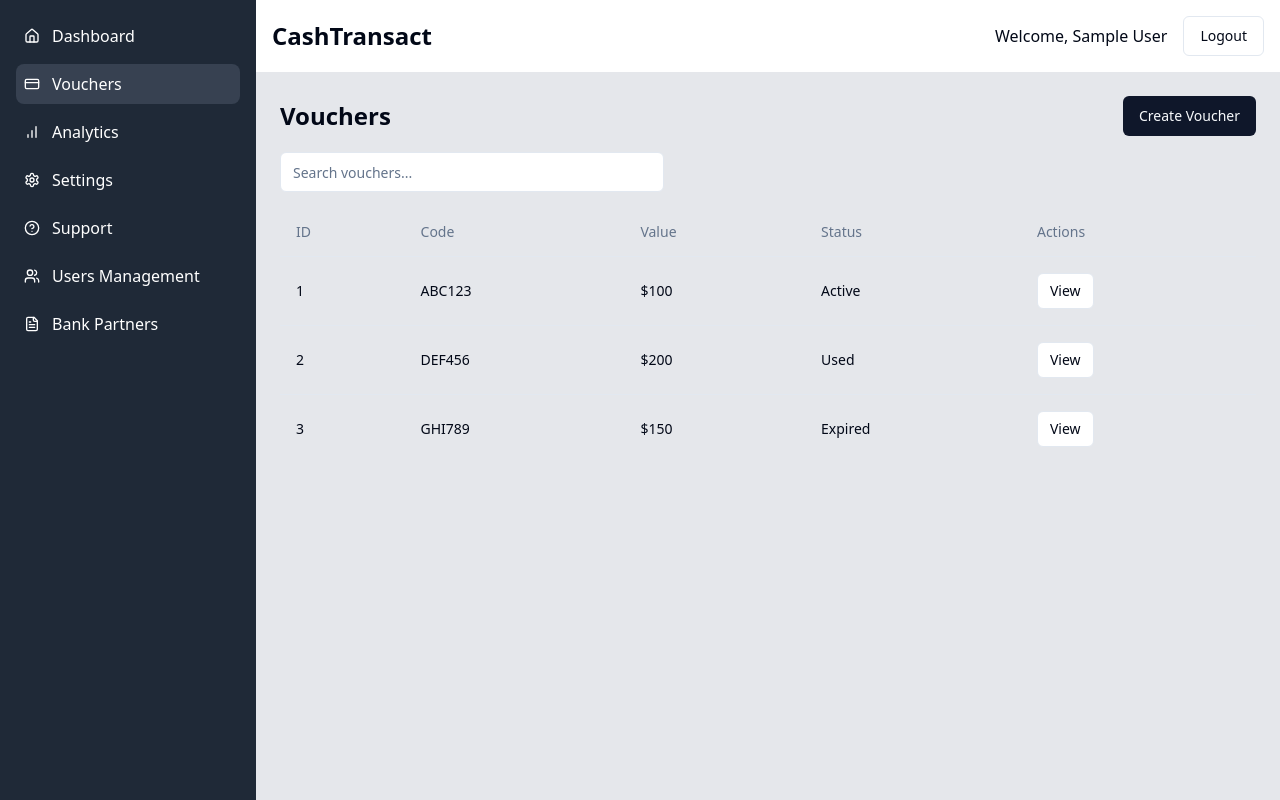
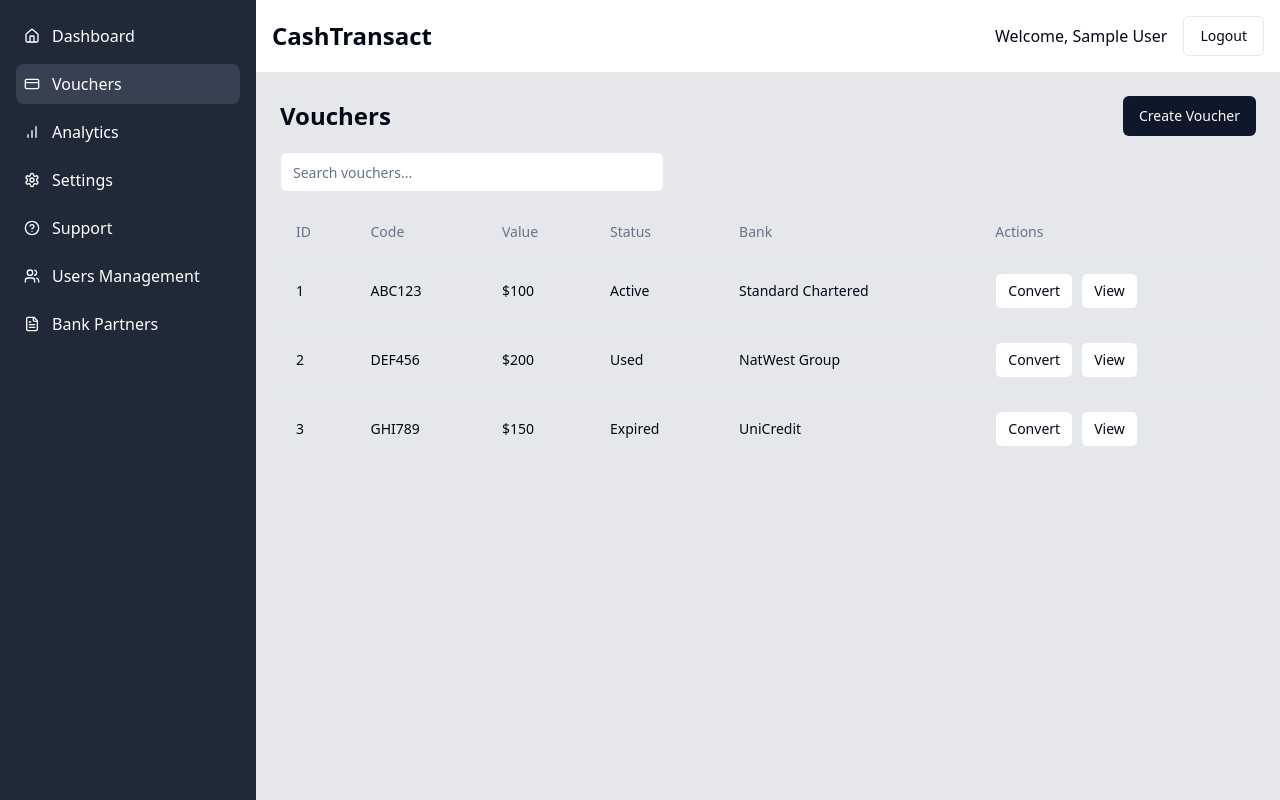
Before and after one commit to GPT-Engineer-App/voucherocity, a React (Vite) app: page /vouchers in a window 1280 px wide. Built offline with nearby package versions, Linux system fonts and the light colour scheme; sample sign-in values are in the browser's storage.

Commit message:
Add bank partners for voucher conversion
Integrate additional bank partners into the voucher conversion functionalities, allowing users to convert vouchers between the specified banks.
[skip gpt_engineer]

```diff
--- a/src/App.jsx
+++ b/src/App.jsx
@@ -3,6 +3,7 @@ import { BrowserRouter as Router, Routes, Route, Navigate } from 'react-router-d
 import { QueryClient, QueryClientProvider } from '@tanstack/react-query';
 import { Toaster } from 'react-hot-toast';
 import { AuthProvider } from './contexts/AuthContext';
+import { BankPartnersProvider } from './contexts/BankPartnersContext';
 import Login from './pages/Login';
 import Register from './pages/Register';
 import ForgotPassword from './pages/ForgotPassword';
@@ -24,6 +25,7 @@ const App = () => {
     <QueryClientProvider client={queryClient}>
       <Router>
         <AuthProvider>
+          <BankPartnersProvider>
             <Toaster position="top-right" />
             <Routes>
               <Route path="/login" element={<Login />} />
@@ -42,6 +44,7 @@ const App = () => {
               </Route>
               <Route path="*" element={<Navigate to="/" replace />} />
             </Routes>
+          </BankPartnersProvider>
         </AuthProvider>
       </Router>
     </QueryClientProvider>
--- /dev/null
+++ b/src/components/VoucherConversion.jsx
@@ -0,0 +1,55 @@
+import React, { useState } from 'react';
+import { Button } from "@/components/ui/button";
+import { Select, SelectContent, SelectItem, SelectTrigger, SelectValue } from "@/components/ui/select";
+import { Dialog, DialogContent, DialogHeader, DialogTitle, DialogFooter } from "@/components/ui/dialog";
+
+const bankPartners = [
+  "Standard Chartered", "NatWest Group", "UniCredit", "Intesa Sanpaolo", "Banco Bilbao Vizcaya Argentaria (BBVA)",
+  "CaixaBank", "Nordea", "SEB (Skandinaviska Enskilda Banken)", "Swedbank", "Danske Bank", "KBC Group",
+  "ING Bank", "ABN AMRO", "Commonwealth Bank of Australia", "Westpac Banking Corporation", "ANZ Banking Group",
+  "Macquarie Group", "Bank of New York Mellon", "State Street Corporation", "PNC Financial Services", "U.S. Bancorp",
+  "Standard Bank", "Absa Bank", "First National Bank (FNB)", "Nedbank", "Capitec Bank", "Investec Bank",
+  "African Bank", "TymeBank", "Bank Zero", "Discovery Bank", "Sasfin Bank", "Grindrod Bank", "Bidvest Bank",
+  "GroBank", "Mercantile Bank", "Ubank"
+];
+
+const VoucherConversion = ({ voucher, onClose }) => {
+  const [selectedBank, setSelectedBank] = useState('');
+
+  const handleConversion = () => {
+    // Implement conversion logic here
+    console.log(`Converting voucher ${voucher.code} to ${selectedBank}`);
+    onClose();
+  };
+
+  return (
+    <Dialog open={true} onOpenChange={onClose}>
+      <DialogContent>
+        <DialogHeader>
+          <DialogTitle>Convert Voucher</DialogTitle>
+        </DialogHeader>
+        <div className="py-4">
+          <p className="mb-2">Voucher Code: {voucher.code}</p>
+          <p className="mb-2">Current Value: ${voucher.value}</p>
+          <p className="mb-4">Current Bank: {voucher.bank}</p>
+          <Select onValueChange={setSelectedBank}>
+            <SelectTrigger>
+              <SelectValue placeholder="Select target bank" />
+            </SelectTrigger>
+            <SelectContent>
+              {bankPartners.filter(bank => bank !== voucher.bank).map((bank) => (
+                <SelectItem key={bank} value={bank}>{bank}</SelectItem>
+              ))}
+            </SelectContent>
+          </Select>
+        </div>
+        <DialogFooter>
+          <Button onClick={onClose} variant="outline">Cancel</Button>
+          <Button onClick={handleConversion} disabled={!selectedBank}>Convert</Button>
+        </DialogFooter>
+      </DialogContent>
+    </Dialog>
+  );
+};
+
+export default VoucherConversion;
--- /dev/null
+++ b/src/contexts/BankPartnersContext.jsx
@@ -0,0 +1,23 @@
+import React, { createContext, useContext, useState } from 'react';
+
+const BankPartnersContext = createContext();
+
+export const useBankPartners = () => useContext(BankPartnersContext);
+
+export const BankPartnersProvider = ({ children }) => {
+  const [bankPartners] = useState([
+    "Standard Chartered", "NatWest Group", "UniCredit", "Intesa Sanpaolo", "Banco Bilbao Vizcaya Argentaria (BBVA)",
+    "CaixaBank", "Nordea", "SEB (Skandinaviska Enskilda Banken)", "Swedbank", "Danske Bank", "KBC Group",
+    "ING Bank", "ABN AMRO", "Commonwealth Bank of Australia", "Westpac Banking Corporation", "ANZ Banking Group",
+    "Macquarie Group", "Bank of New York Mellon", "State Street Corporation", "PNC Financial Services", "U.S. Bancorp",
+    "Standard Bank", "Absa Bank", "First National Bank (FNB)", "Nedbank", "Capitec Bank", "Investec Bank",
+    "African Bank", "TymeBank", "Bank Zero", "Discovery Bank", "Sasfin Bank", "Grindrod Bank", "Bidvest Bank",
+    "GroBank", "Mercantile Bank", "Ubank"
+  ]);
+
+  return (
+    <BankPartnersContext.Provider value={{ bankPartners }}>
+      {children}
+    </BankPartnersContext.Provider>
+  );
+};
--- a/src/pages/Vouchers.jsx
+++ b/src/pages/Vouchers.jsx
@@ -1,15 +1,18 @@
-import React from 'react';
+import React, { useState } from 'react';
 import { Button } from "@/components/ui/button";
 import { Input } from "@/components/ui/input";
 import { Table, TableBody, TableCell, TableHead, TableHeader, TableRow } from "@/components/ui/table";
+import VoucherConversion from '../components/VoucherConversion';
 
 const dummyVouchers = [
-  { id: 1, code: 'ABC123', value: 100, status: 'Active' },
-  { id: 2, code: 'DEF456', value: 200, status: 'Used' },
-  { id: 3, code: 'GHI789', value: 150, status: 'Expired' },
+  { id: 1, code: 'ABC123', value: 100, status: 'Active', bank: 'Standard Chartered' },
+  { id: 2, code: 'DEF456', value: 200, status: 'Used', bank: 'NatWest Group' },
+  { id: 3, code: 'GHI789', value: 150, status: 'Expired', bank: 'UniCredit' },
 ];
 
 const Vouchers = () => {
+  const [selectedVoucher, setSelectedVoucher] = useState(null);
+
   return (
     <div>
       <div className="flex justify-between items-center mb-4">
@@ -26,6 +29,7 @@ const Vouchers = () => {
             <TableHead>Code</TableHead>
             <TableHead>Value</TableHead>
             <TableHead>Status</TableHead>
+            <TableHead>Bank</TableHead>
             <TableHead>Actions</TableHead>
           </TableRow>
         </TableHeader>
@@ -36,13 +40,21 @@ const Vouchers = () => {
               <TableCell>{voucher.code}</TableCell>
               <TableCell>${voucher.value}</TableCell>
               <TableCell>{voucher.status}</TableCell>
+              <TableCell>{voucher.bank}</TableCell>
               <TableCell>
+                <Button variant="outline" size="sm" className="mr-2" onClick={() => setSelectedVoucher(voucher)}>Convert</Button>
                 <Button variant="outline" size="sm">View</Button>
               </TableCell>
             </TableRow>
           ))}
         </TableBody>
       </Table>
+      {selectedVoucher && (
+        <VoucherConversion
+          voucher={selectedVoucher}
+          onClose={() => setSelectedVoucher(null)}
+        />
+      )}
     </div>
   );
 };
```
Lines whose indentation alone changed are shown as unchanged.
